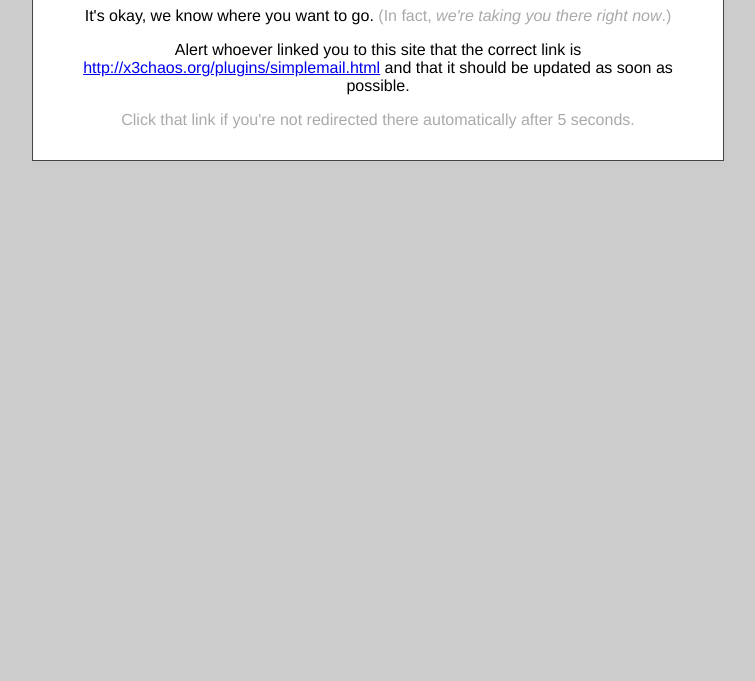
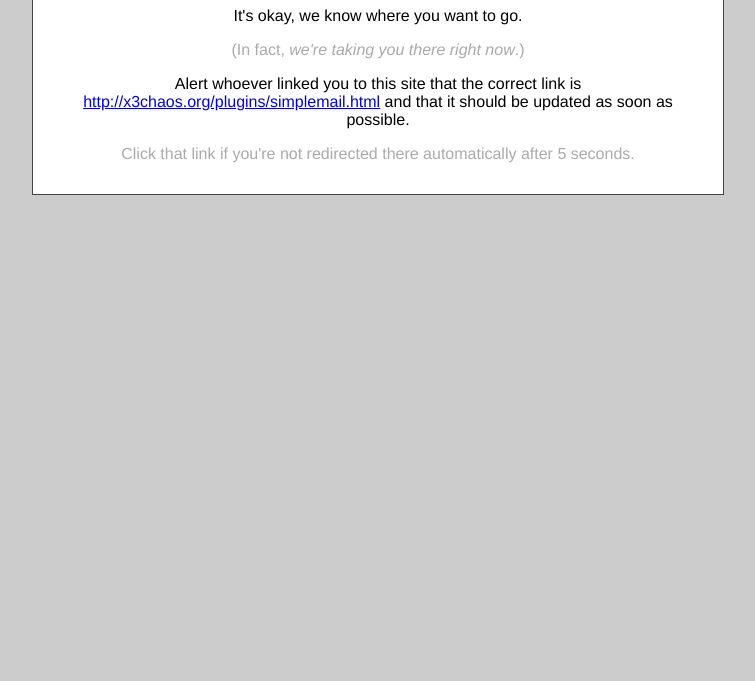
Before and after one commit to x3chaos/simplemail, a plain HTML site: page index.html in a window 1280 px wide. Shown: the part 119-800 px from the top of the page, without its empty margins (262-1017 px from the left). Drawn offline with nearby package versions, Linux system fonts and the light colour scheme.

```diff
--- a/index.html
+++ b/index.html
@@ -17,6 +17,9 @@ body {
 	background: #FFF;
 	width: 640px;
 }
+p.gray {
+	color: #AAA;
+}
 h1 {
 	color: #CCC;
 }
@@ -24,15 +27,13 @@ h1 {
 <head>
 <link rel="icon" href="./img/favicon.ico" />
 <script type="text/javascript" src="http://ajax.googleapis.com/ajax/libs/jquery/1.6.2/jquery.min.js"></script>
-<script type="text/javascript">
-
-</script>
 </head>
 
 <body>
 	<div class="wrapper">
 		<h1>404</h1>
-		<p>It's okay, we know where you want to go. <span style="color: #AAA;">(In fact, <em>we're taking you there right now</em>.)</span></p>
+		<p>It's okay, we know where you want to go.</p>
+		<p class="gray">(In fact, <em>we're taking you there right now</em>.)</p>
 		<p>Alert whoever linked you to this site that the correct link is <a title="SimpleMail" href="http://x3chaos.org/plugins/simplemail.html">http://x3chaos.org/plugins/simplemail.html</a> and that it should be updated as soon as possible.</p>
 		<p style="color: #AAA;">Click that link if you're not redirected there automatically after 5 seconds.</p>
 	</div>
```
Also changed, not shown: 1 other file.
